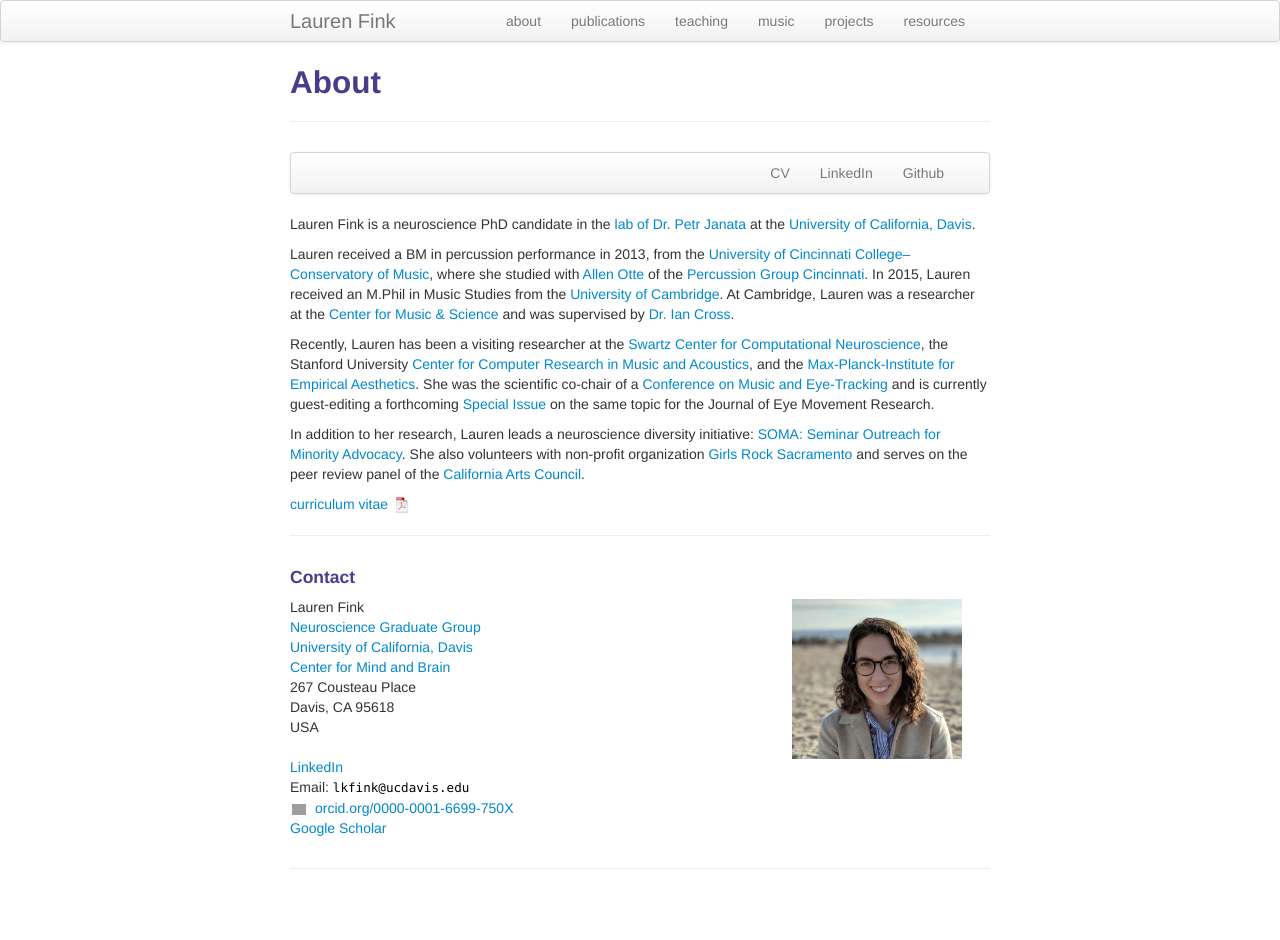
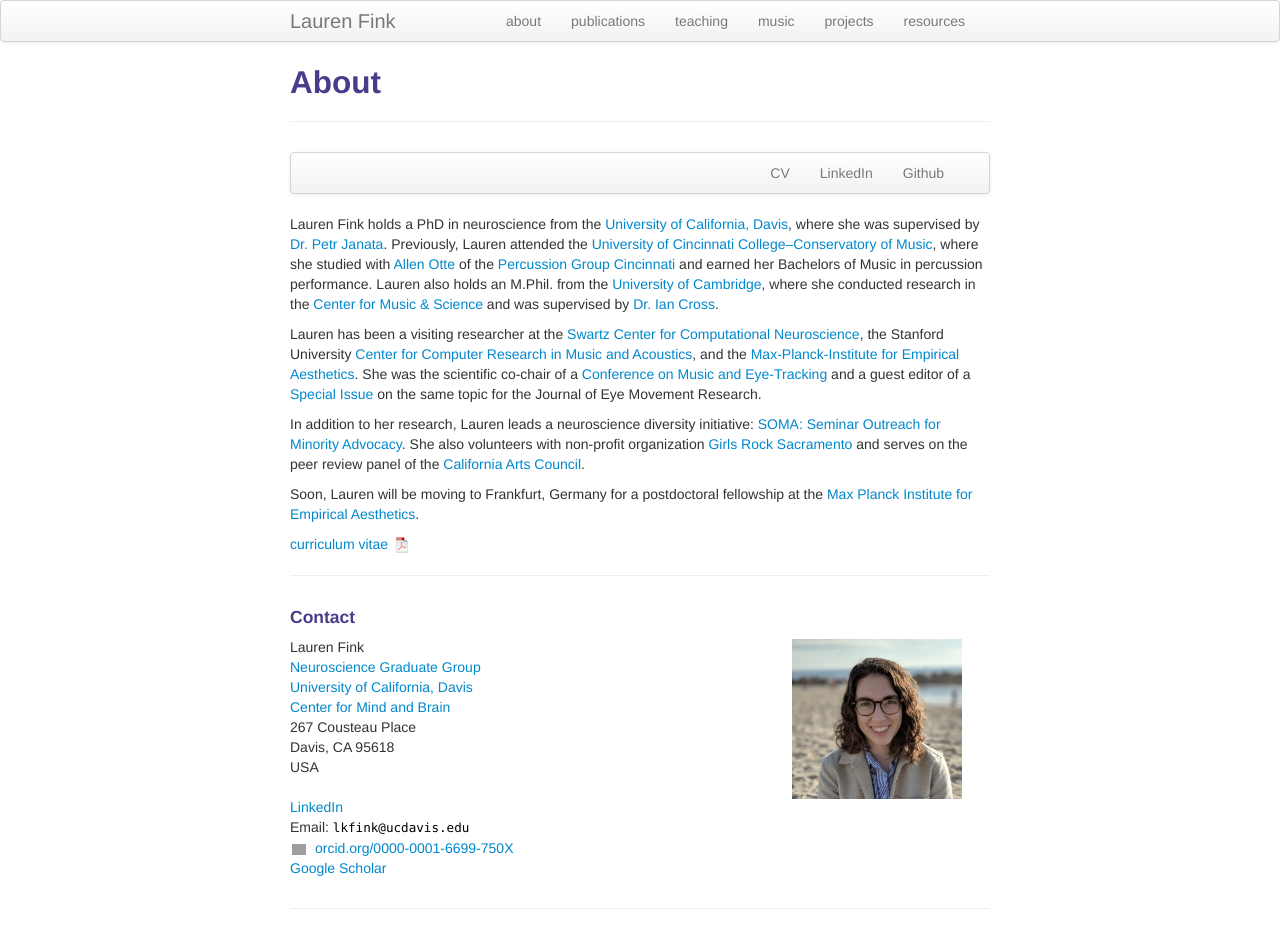
Before and after one commit to lkfink/lkfink.github.io, a Jekyll site: the page built from pages/about.md, in a window 1280 px wide. Built offline with Jekyll 4.4.1, drawn with Linux system fonts in a browser that asks for light colours; before the commit the page ends 900 px from its top, so only the background shows below that; grey boxes are pictures that could not be loaded.

Commit message:
update about info

```diff
--- a/pages/about.md
+++ b/pages/about.md
@@ -24,13 +24,13 @@ description: Lauren Fink is a neuroscience PhD student at the University of Cali
   </div>
 </div>
 
-Lauren Fink is a neuroscience PhD candidate in the [lab of Dr. Petr Janata](https://atonal.ucdavis.edu/){:target="_blank"} at the [University of California, Davis](https://www.ucdavis.edu/){:target="_blank"}.
+Lauren Fink holds a PhD in neuroscience from the [University of California, Davis](https://www.ucdavis.edu/){:target="_blank"}, where she was supervised by [Dr. Petr Janata](https://atonal.ucdavis.edu/){:target="_blank"}. Previously, Lauren attended the [University of Cincinnati College&ndash;Conservatory of Music](https://ccm.uc.edu/){:target="_blank"}, where she studied with [Allen Otte](http://ccm.uc.edu/about/directory.html?eid=otteac&thecomp=uceprof){:target="_blank"} of the [Percussion Group Cincinnati](http://www.pgcinfo.com/PGC.html){:target="_blank"} and earned her Bachelors of Music in percussion performance. Lauren also holds an M.Phil. from the [University of Cambridge](https://www.cam.ac.uk/){:target="_blank"}, where she conducted research in the [Center for Music & Science](http://cms.mus.cam.ac.uk/){:target="_blank"} and was supervised by [Dr. Ian Cross](http://www.mus.cam.ac.uk/directory/ian-cross){:target="_blank"}.
 
-Lauren received a BM in percussion performance in 2013, from the [University of Cincinnati College&ndash;Conservatory of Music](https://ccm.uc.edu/){:target="_blank"}, where she studied with [Allen Otte](http://ccm.uc.edu/about/directory.html?eid=otteac&thecomp=uceprof){:target="_blank"} of the [Percussion Group Cincinnati](http://www.pgcinfo.com/PGC.html){:target="_blank"}. In 2015, Lauren received an M.Phil in Music Studies from the [University of Cambridge](https://www.cam.ac.uk/){:target="_blank"}. At Cambridge, Lauren was a researcher at the [Center for Music & Science](http://cms.mus.cam.ac.uk/){:target="_blank"} and was supervised by [Dr. Ian Cross](http://www.mus.cam.ac.uk/directory/ian-cross){:target="_blank"}.
-
-Recently, Lauren has been a visiting researcher at the [Swartz Center for Computational Neuroscience](https://sccn.ucsd.edu/){:target="_blank"}, the Stanford University [Center for Computer Research in Music and Acoustics](https://ccrma.stanford.edu/){:target="_blank"}, and the [Max-Planck-Institute for Empirical Aesthetics](https://www.aesthetics.mpg.de/institut.html). She was the scientific co-chair of a [Conference on Music and Eye-Tracking](https://www.aesthetics.mpg.de/institut/veranstaltungen/music-eye-tracking-conference-2017.html){:target="_blank"} and is currently guest-editing a forthcoming [Special Issue](https://bop.unibe.ch/JEMR/issue/view/793){:target="_blank"} on the same topic for the Journal of Eye Movement Research.
+Lauren has been a visiting researcher at the [Swartz Center for Computational Neuroscience](https://sccn.ucsd.edu/){:target="_blank"}, the Stanford University [Center for Computer Research in Music and Acoustics](https://ccrma.stanford.edu/){:target="_blank"}, and the [Max-Planck-Institute for Empirical Aesthetics](https://www.aesthetics.mpg.de/institut.html). She was the scientific co-chair of a [Conference on Music and Eye-Tracking](https://www.aesthetics.mpg.de/institut/veranstaltungen/music-eye-tracking-conference-2017.html){:target="_blank"} and a guest editor of a [Special Issue](https://bop.unibe.ch/JEMR/issue/view/793){:target="_blank"} on the same topic for the Journal of Eye Movement Research.
 
 In addition to her research, Lauren leads a neuroscience diversity initiative: [SOMA: Seminar Outreach for Minority Advocacy](https://lkfink.github.io/pages/projects.html#SOMA){:target="_blank"}. She also volunteers with non-profit organization [Girls Rock Sacramento](http://www.girlsrocksacramento.com/){:target="_blank"} and serves on the peer review panel of the [California Arts Council](http://www.arts.ca.gov/){:target="_blank"}.
+
+Soon, Lauren will be moving to Frankfurt, Germany for a postdoctoral fellowship at the [Max Planck Institute for Empirical Aesthetics](https://www.aesthetics.mpg.de/institut.html){:target="_blank"}.
 
 [curriculum vitae ![CV as pdf](icons16/pdf-icon.png)]({{ BASE_PATH }}/assets/fink_cv.pdf){:target="_blank"}
 
```
